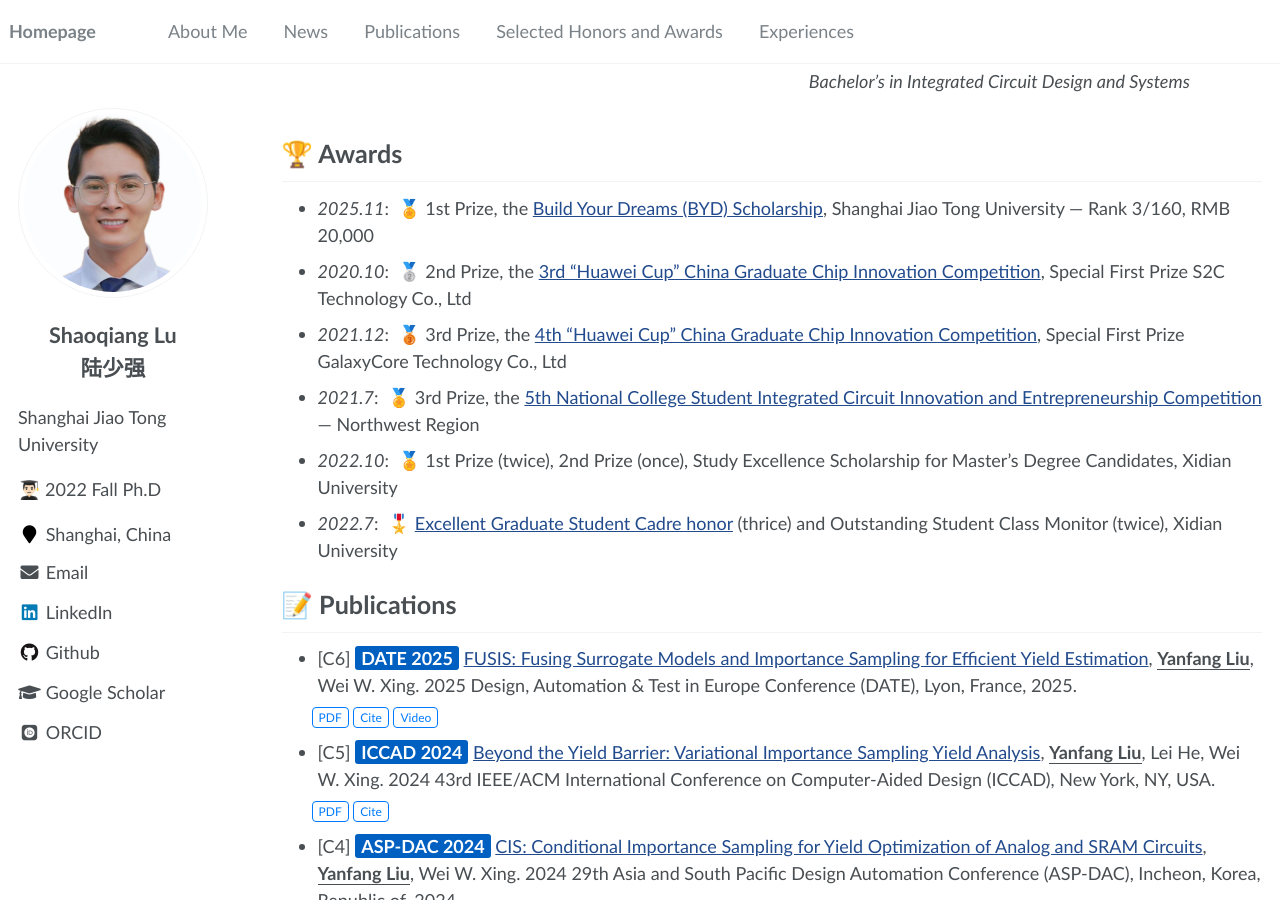
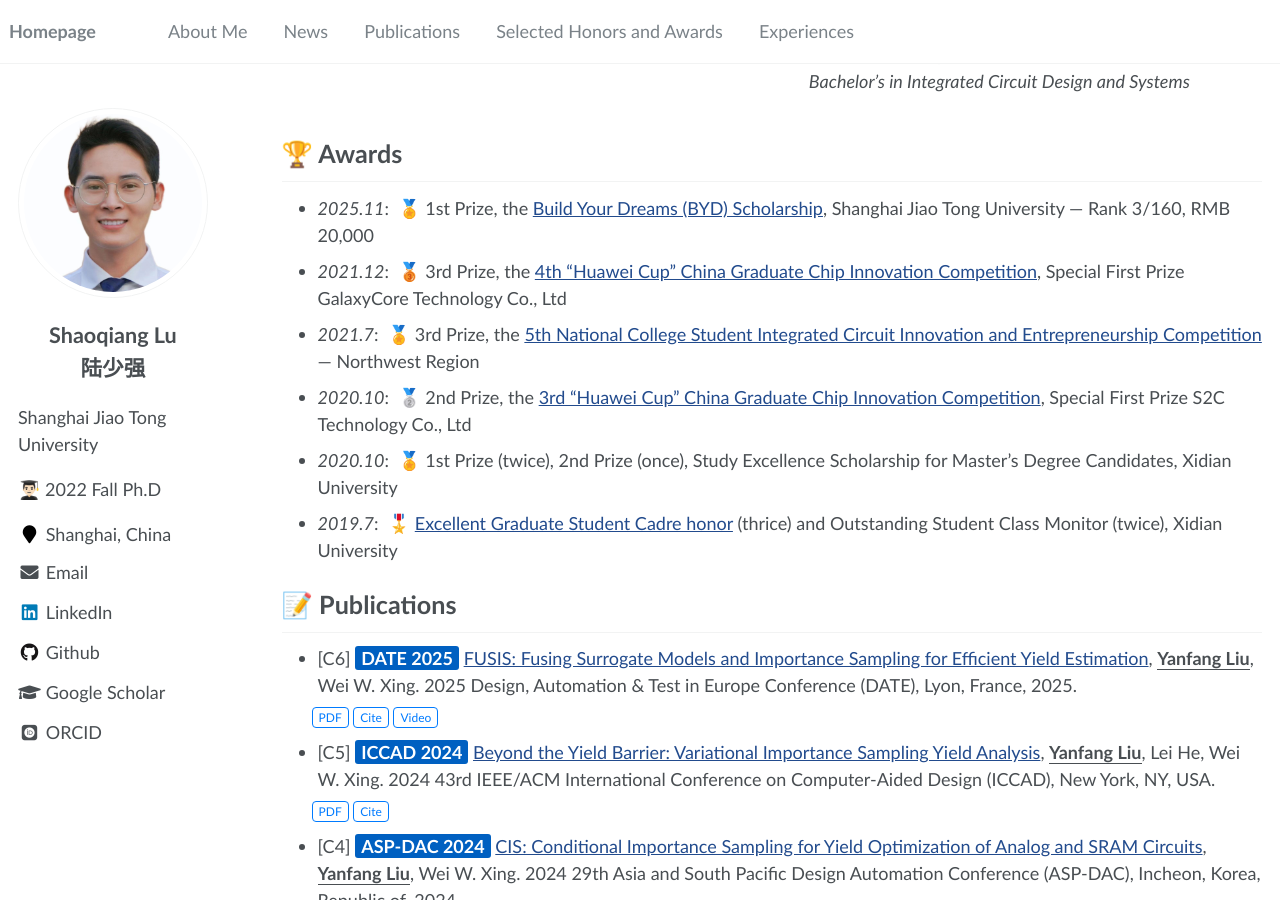
Before and after one commit to ShaoqiangLu/ShaoqangLu.github.io, a Jekyll site: the page built from _pages/about.md, in a window 1280 px wide and 900 px high, scrolled down 449 px. Built offline with Jekyll 4.4.1, drawn with Linux system fonts in a browser that asks for light colours; some web fonts are replaced.

Commit message:
Update about.md

```diff
--- a/_pages/about.md
+++ b/_pages/about.md
@@ -60,11 +60,11 @@ I have been a Ph.D. candidate at the School of Integrated Circuits, [Shanghai Ji
 
 # 🏆 Awards
 - *2025.11*: &nbsp;🏅 1st Prize, the [Build Your Dreams (BYD) Scholarship](https://icisee.sjtu.edu.cn/xsgz-gzzd-xssw/2896.html), Shanghai Jiao Tong University — Rank 3/160, RMB 20,000
-- *2020.10*: &nbsp;🥈 2nd Prize, the [3rd "Huawei Cup" China Graduate Chip Innovation Competition](https://mp.weixin.qq.com/s/AwZsIw1SNVQMaqknOuSJHg?click_id=2), Special First Prize S2C Technology Co., Ltd
 - *2021.12*: &nbsp;🥉 3rd Prize, the [4th "Huawei Cup" China Graduate Chip Innovation Competition](https://mp.weixin.qq.com/s/QNniK5mCp-8QDefy76pcvw?click_id=3), Special First Prize GalaxyCore Technology Co., Ltd
 - *2021.7*: &nbsp;🏅 3rd Prize, the [5th National College Student Integrated Circuit Innovation and Entrepreneurship Competition](https://mp.weixin.qq.com/s/YmRTIPAixgHDdzAKwW1xrA)— Northwest Region
-- *2022.10*: &nbsp;🏅 1st Prize (twice), 2nd Prize (once), Study Excellence Scholarship for Master’s Degree Candidates, Xidian University
-- *2022.7*: &nbsp;🎖️ [Excellent Graduate Student Cadre honor](https://mp.weixin.qq.com/s/WkrwyTyQpA5vGbMlmOAL_Q) (thrice) and Outstanding Student Class Monitor (twice), Xidian University
+- *2020.10*: &nbsp;🥈 2nd Prize, the [3rd "Huawei Cup" China Graduate Chip Innovation Competition](https://mp.weixin.qq.com/s/AwZsIw1SNVQMaqknOuSJHg?click_id=2), Special First Prize S2C Technology Co., Ltd
+- *2020.10*: &nbsp;🏅 1st Prize (twice), 2nd Prize (once), Study Excellence Scholarship for Master’s Degree Candidates, Xidian University
+- *2019.7*: &nbsp;🎖️ [Excellent Graduate Student Cadre honor](https://mp.weixin.qq.com/s/WkrwyTyQpA5vGbMlmOAL_Q) (thrice) and Outstanding Student Class Monitor (twice), Xidian University
 
 # 📝 Publications
 
```
